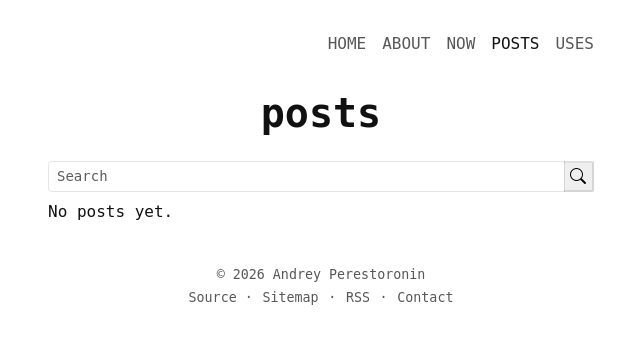
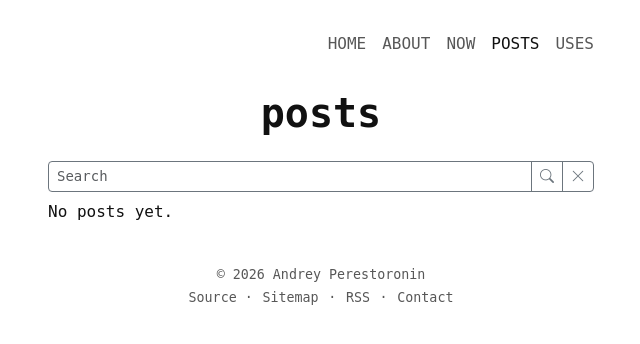
Before and after one commit to prs2rnn/django-blog, a Django app: page /posts/ in a window 1280 px wide. Shown: the top 344 px of the page, without its empty margins (319-959 px from the left). Run offline with Django 5.2, Linux system fonts and the light colour scheme; data that the repository does not hold is empty; some libraries are stand-ins or nearby versions; some web fonts are replaced.

Commit message:
fix: search form

```diff
--- a/static/css/style.css
+++ b/static/css/style.css
@@ -145,18 +145,8 @@ footer a:hover {
   margin-bottom: 1rem;
   font-size: smaller;
 }
-.form-control,
-.search {
-  border-color: var(--border);
+
+.form-control:focus,
+.search:focus {
+  box-shadow: none;
 }
-
-.form-control:focus {
-  border-color: var(--border);
-  box-shadow: none;
-  outline: none;
-}
-
-.search {
-  border-left: none;
-  border-radius: 2px;
-}
--- a/templates/posts/list.html
+++ b/templates/posts/list.html
@@ -6,10 +6,12 @@
       type="search"
       name="q"
       value="{{ query }}"
-      class="form-control"
+      class="form-control border border-secondary"
       placeholder="Search"
+      required
     />
-    <button type="submit" class="search"><i class="bi bi-search"></i></button>
+    <button type="submit" class="btn btn-outline-secondary search"><i class="bi bi-search"></i></button>
+    <a href="{% url 'posts:list' %}" class="btn btn-outline-secondary search"><i class="bi bi-x-lg"></i></a>
   </div>
 </form>
 <ul style="list-style-type: none" class="ps-0 ms-0">
```
